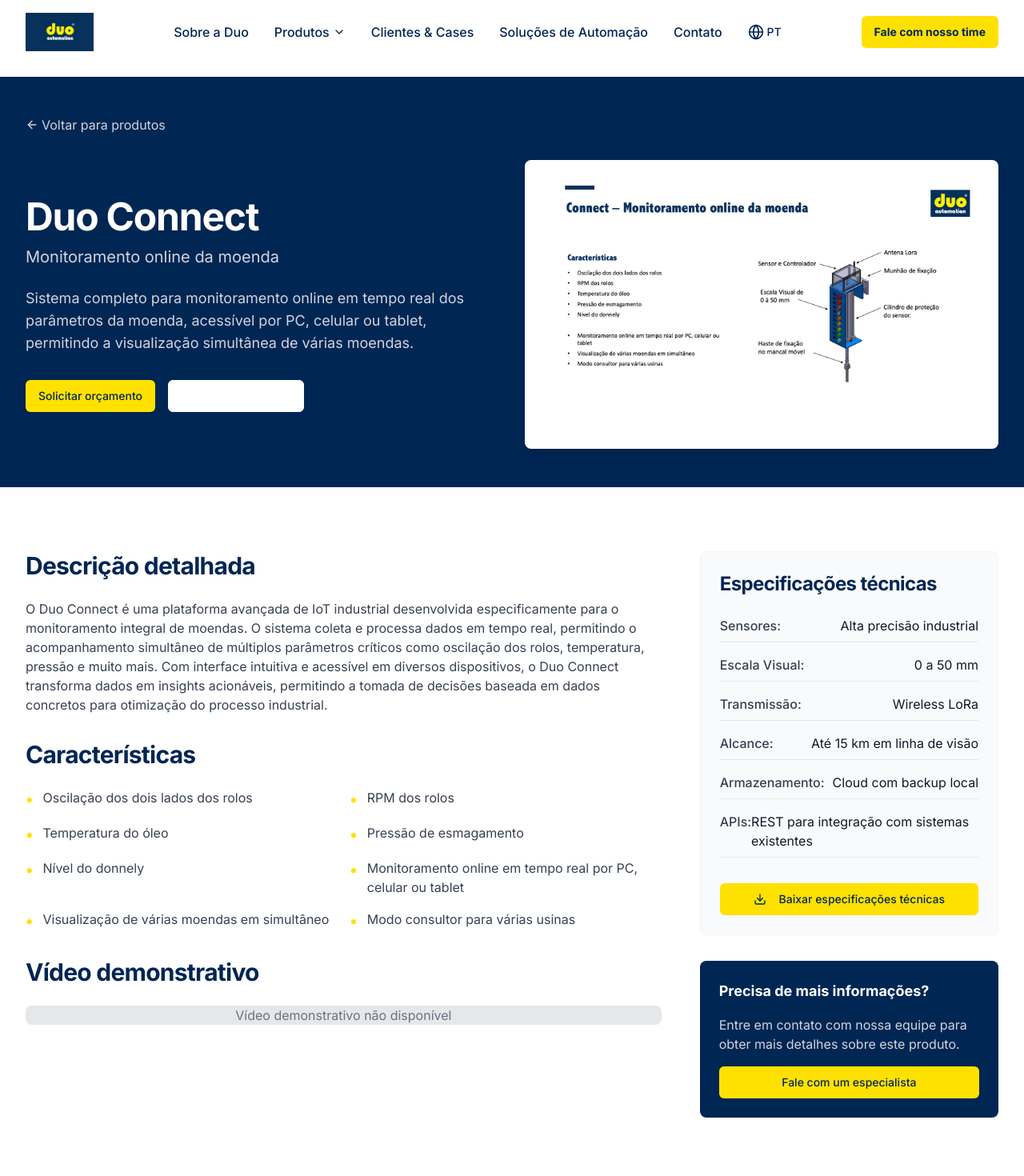
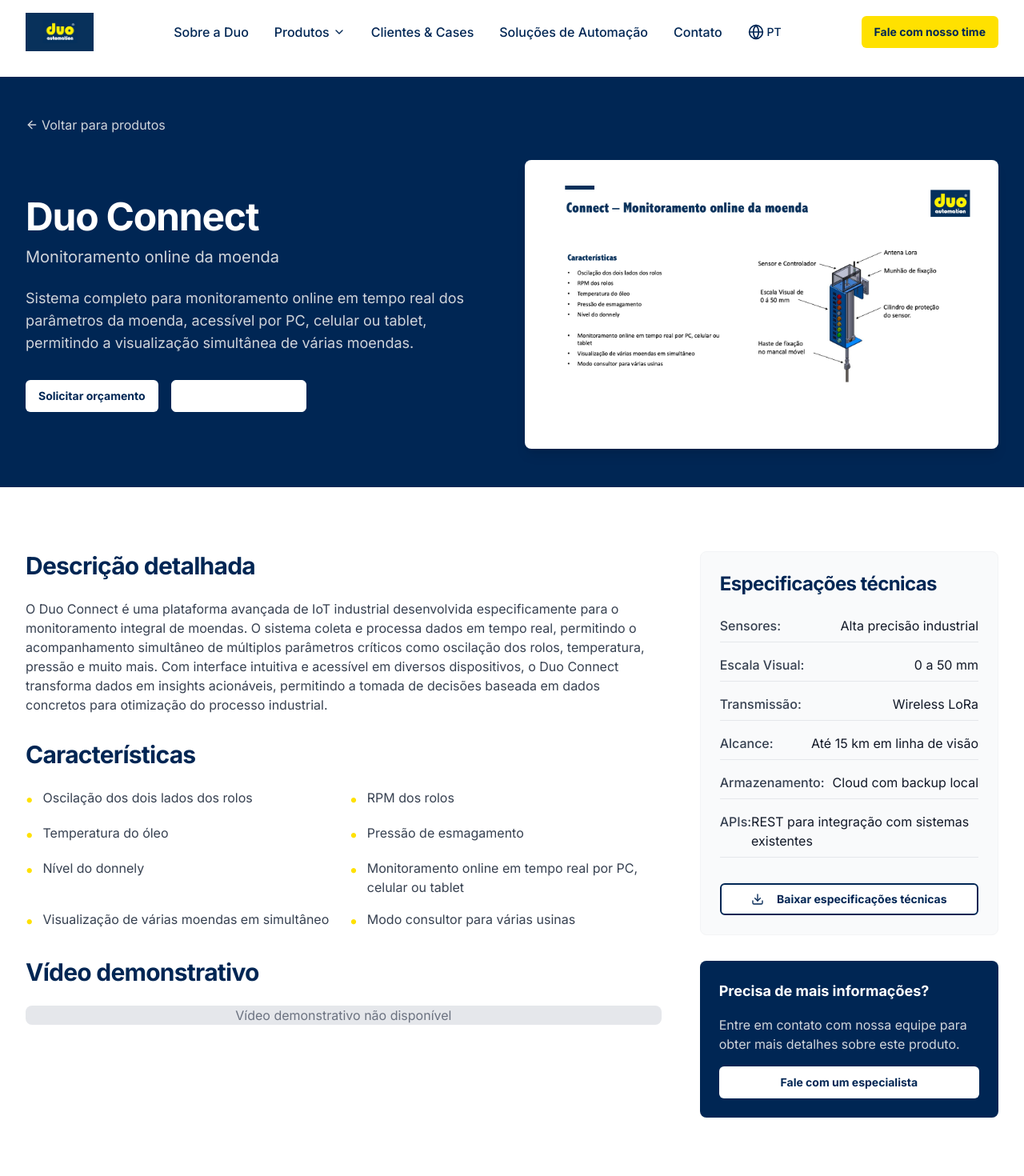
Before and after one commit to rmcarvalheira/duo-automation-reimagine, a React (Vite) app: page /produtos/duo-connect in a window 1280 px wide. Shown: the top 1470 px of the page at 80% size. Built offline with nearby package versions, Linux system fonts and the light colour scheme.

Commit message:
Fix: Improve button text visibility on product pages
Ensure text visibility on white buttons across all product pages, applying the same pattern used in the Hero section.

```diff
--- a/src/pages/ProductDetail.tsx
+++ b/src/pages/ProductDetail.tsx
@@ -146,10 +146,10 @@ const ProductDetail = () => {
               <p className="body-lg text-gray-300">{product.description}</p>
 
               <div className="mt-8 flex flex-wrap gap-4">
-                <Button className="bg-duo-yellow text-duo-blue hover:bg-duo-yellow/90">
+                <Button className="bg-white text-duo-blue hover:bg-white/90 font-bold">
                   Solicitar orçamento
                 </Button>
-                <Button variant="outline" className="border-white text-white hover:bg-white/10">
+                <Button variant="outline" className="border-white text-white hover:bg-white hover:text-duo-blue">
                   <Download className="mr-2 h-4 w-4" /> Baixar catálogo
                 </Button>
               </div>
@@ -205,7 +205,7 @@ const ProductDetail = () => {
                 </div>
 
                 <div className="mt-8">
-                  <Button className="w-full bg-duo-yellow text-duo-blue hover:bg-duo-yellow/90">
+                  <Button className="w-full bg-white text-duo-blue hover:bg-white/90 border-2 border-duo-blue font-bold">
                     <Download className="mr-2 h-4 w-4" /> Baixar especificações técnicas
                   </Button>
                 </div>
@@ -214,7 +214,7 @@ const ProductDetail = () => {
               <div className="mt-8 bg-duo-blue text-white p-6 rounded-lg">
                 <h3 className="font-bold text-lg mb-4">Precisa de mais informações?</h3>
                 <p className="text-gray-300 mb-4">Entre em contato com nossa equipe para obter mais detalhes sobre este produto.</p>
-                <Button className="w-full bg-duo-yellow text-duo-blue hover:bg-duo-yellow/90">
+                <Button className="w-full bg-white text-duo-blue hover:bg-white/90 font-bold">
                   Fale com um especialista
                 </Button>
               </div>
```
